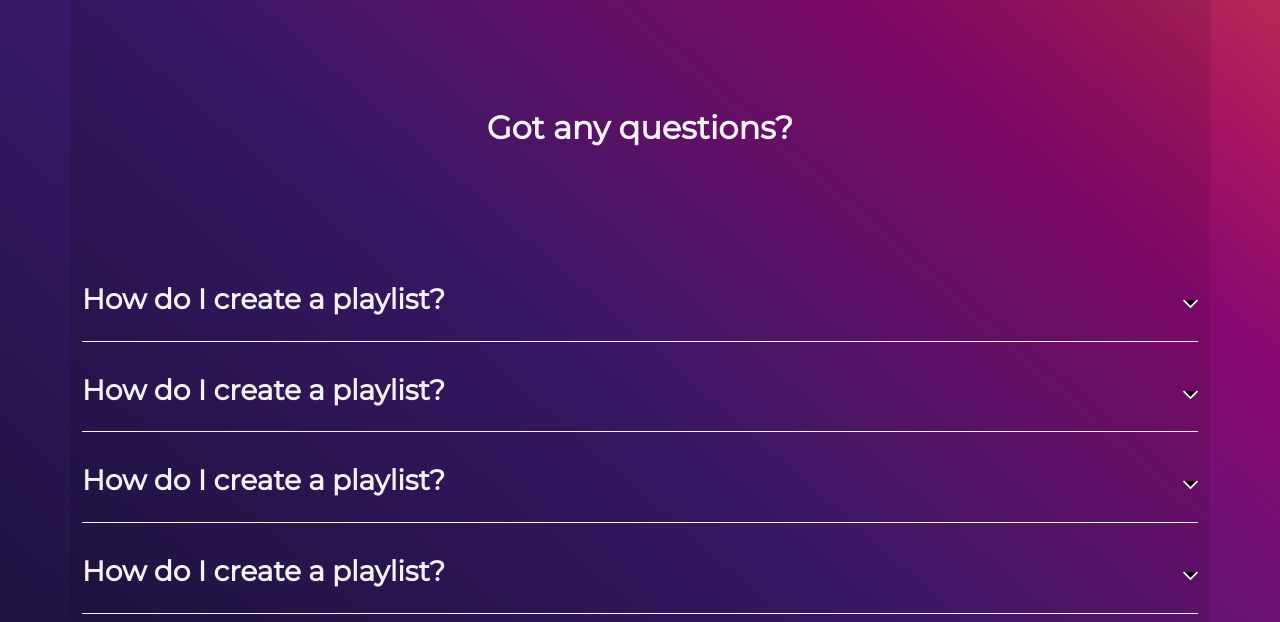
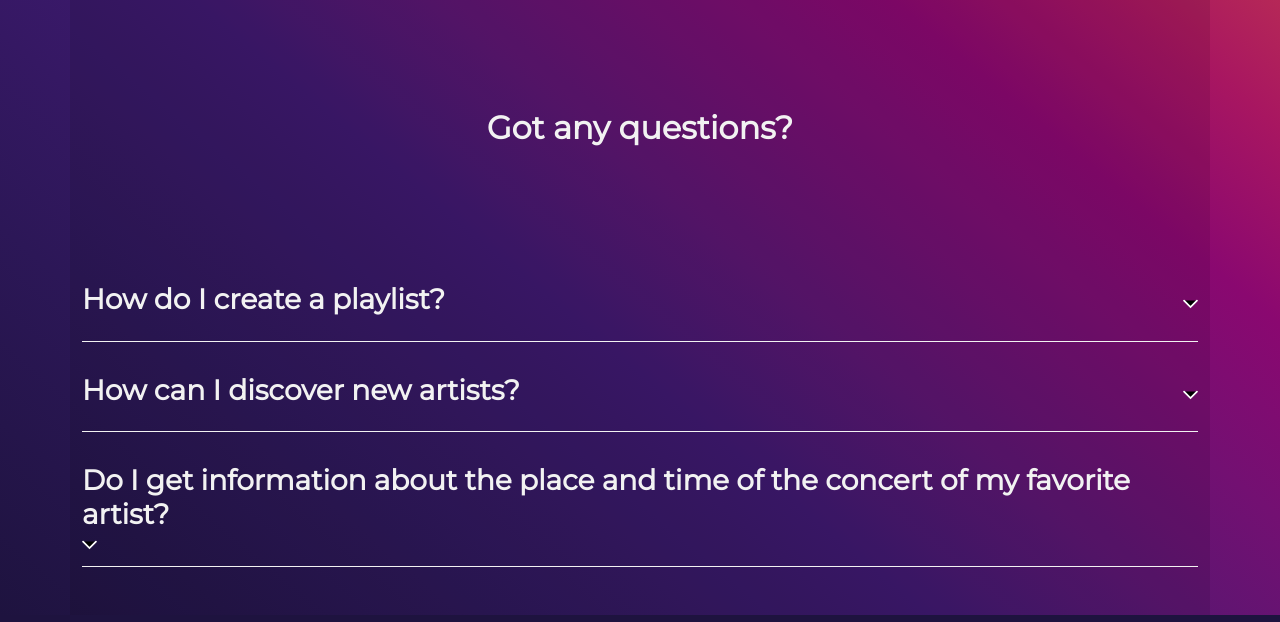
Before and after one commit to ViktorKundo/Muzika, a plain HTML site: page Static/index.html in a window 1280 px wide. Shown: the part 1268-1890 px from the top of the page. Drawn offline with nearby package versions, Linux system fonts and the light colour scheme.

Commit message:
Update index.html

```diff
--- a/Static/index.html
+++ b/Static/index.html
@@ -5,7 +5,7 @@
         <meta charset="UTF-8">
         <meta http-equiv="X-UA-Compatible" content="IE=edge">
         <meta name="viewport" content="width=device-width, initial-scale=1.0">
-        <title>Muzika - Home</title>
+        <title>Music - Home</title>
 
         <!-- BOOTSTRAP -->
         <link href="https://cdn.jsdelivr.net/npm/bootstrap@5.2.3/dist/css/bootstrap.min.css" rel="stylesheet" integrity="sha384-rbsA2VBKQhggwzxH7pPCaAqO46MgnOM80zW1RWuH61DGLwZJEdK2Kadq2F9CUG65" crossorigin="anonymous">
@@ -23,7 +23,7 @@
                 <div class="d-flex flex-wrap align-items-center justify-content-center py-2">
                     <a href="#" class="d-flex align-items-center mb-3 mb-md-0 me-md-auto text-decoration-none">
                         <svg class="bi me-2" width="40" height="32"><use xlink:href="#bootstrap"/></svg>
-                        <span class="fs-4">Muzika</span>
+                        <span class="fs-4">Music</span>
                     </a>
 
                     <ul class="nav nav-pills">
@@ -77,7 +77,7 @@
                 <div class="d-flex align-items-center justify-content-center">
                     <section class="col-12 d-flex flex-wrap align-items-center justify-content-center header">
                         <div class="col-12 d-flex flex-wrap align-items-center justify-content-center py-5 header">
-                            <h2 class="fw-bold">Why [Muzika]?</h2>
+                            <h2 class="fw-bold">Why [Music]?</h2>
                         </div>
                         <div class="col-12 d-flex flex-wrap align-items-start justify-content-center py-5 header">
                             <div class="col d-flex flex-wrap align-items-center justify-content-center py-5 mx-3 header">
@@ -176,7 +176,7 @@
 
                             <div class="col-12 faq">
                                 <div class="question d-flex flex-wrap align-items-center justify-content-between">
-                                    <h3 class="fw-bold">How do I create a playlist?</h3>
+                                    <h3 class="fw-bold">How can I discover new artists?</h3>
                                     <svg width="15" height="10" viewBox="0 0 42 25">
                                         <path
                                             d = "M3 3L21 21L39 3"
@@ -188,14 +188,14 @@
                                 </div>
                                 <div class="answer">
                                     <p>
-                                        Playlists are a great way to save collections of music, either for your own listening or to share.
+                                        You can see people's impressions from different concerts, and browse the artist's page to see their discography.
                                     </p>
                                 </div>
                             </div>
 
                             <div class="col-12 faq">
                                 <div class="question d-flex flex-wrap align-items-center justify-content-between">
-                                    <h3 class="fw-bold">How do I create a playlist?</h3>
+                                    <h3 class="fw-bold">Do I get information about the place and time of the concert of my favorite artist?</h3>
                                     <svg width="15" height="10" viewBox="0 0 42 25">
                                         <path
                                             d = "M3 3L21 21L39 3"
@@ -207,26 +207,7 @@
                                 </div>
                                 <div class="answer">
                                     <p>
-                                        Playlists are a great way to save collections of music, either for your own listening or to share.
-                                    </p>
-                                </div>
-                            </div>
-
-                            <div class="col-12 faq">
-                                <div class="question d-flex flex-wrap align-items-center justify-content-between">
-                                    <h3 class="fw-bold">How do I create a playlist?</h3>
-                                    <svg width="15" height="10" viewBox="0 0 42 25">
-                                        <path
-                                            d = "M3 3L21 21L39 3"
-                                            stroke="white"
-                                            stroke-width="5"
-                                            stroke-linecap="round"
-                                        />
-                                    </svg>
-                                </div>
-                                <div class="answer">
-                                    <p>
-                                        Playlists are a great way to save collections of music, either for your own listening or to share.
+                                        Yes, of course, and much more than that! Just search the artist's name and you will get information about their upcoming concerts.
                                     </p>
                                 </div>
                             </div>
@@ -241,7 +222,7 @@
                 <div class="d-flex flex-wrap align-items-center justify-content-center py-2">
                     <a href="#" class="d-flex align-items-center mb-3 mb-md-0 me-md-auto text-decoration-none">
                         <svg class="bi me-2" width="40" height="32"><use xlink:href="#bootstrap"/></svg>
-                        <span class="fs-4">Muzika</span>
+                        <span class="fs-4">Music</span>
                     </a>
 
                     <ul class="nav nav-pills">
```
